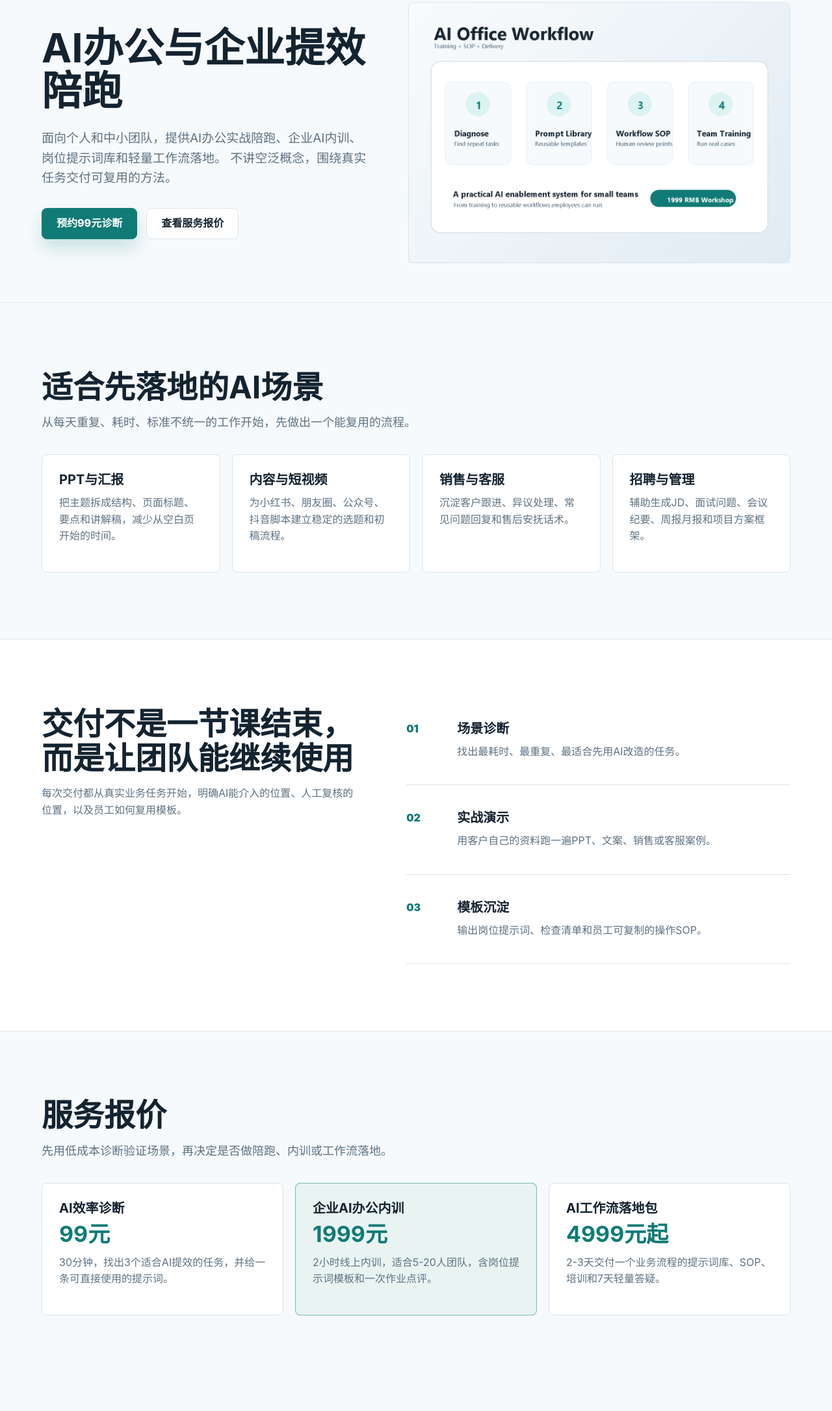
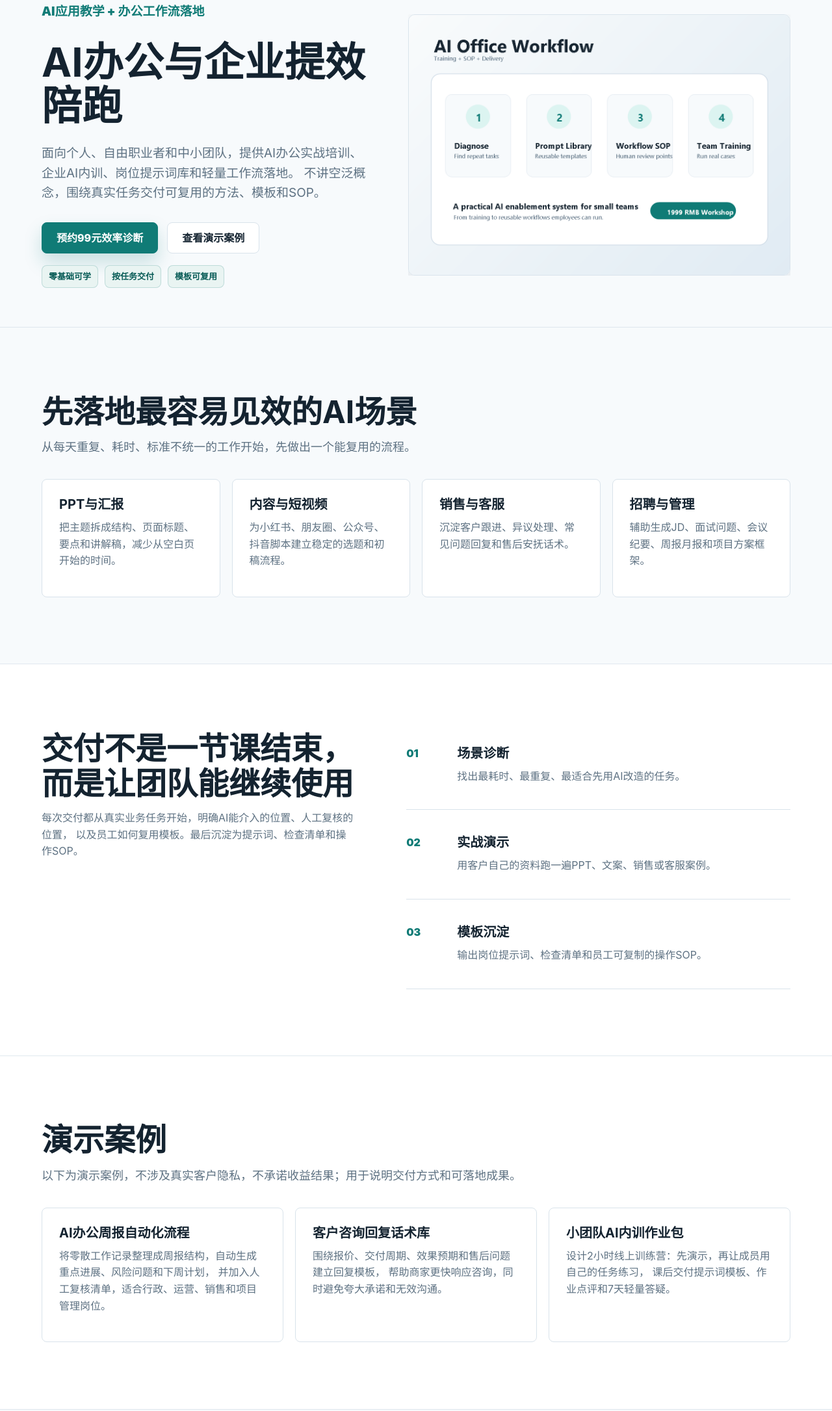
Before and after one commit to jienigoto/ai-office-training, a plain HTML site: page index.html in a window 1280 px wide. Shown: the part 158-2329 px from the top of the page at 65% size. Drawn offline with Linux system fonts and the light colour scheme.

Commit message:
Improve AI office landing page

```diff
--- a/index.html
+++ b/index.html
@@ -8,7 +8,7 @@
       name="description"
       content="面向个人和中小团队的AI办公培训、企业AI内训、提示词库和工作流落地服务。"
     />
-    <link rel="stylesheet" href="./styles.css?v=5" />
+    <link rel="stylesheet" href="./styles.css?v=6" />
   </head>
   <body>
     <header class="site-header">
@@ -18,7 +18,7 @@
       </a>
       <nav class="nav" aria-label="主导航">
         <a href="#services">服务</a>
-        <a href="#workflow">流程</a>
+        <a href="#cases">案例</a>
         <a href="#pricing">报价</a>
         <a href="#contact">咨询</a>
       </nav>
@@ -27,14 +27,20 @@
     <main id="top">
       <section class="hero">
         <div class="hero-copy">
+          <p class="eyebrow">AI应用教学 + 办公工作流落地</p>
           <h1>AI办公与企业提效陪跑</h1>
           <p>
-            面向个人和中小团队，提供AI办公实战陪跑、企业AI内训、岗位提示词库和轻量工作流落地。
-            不讲空泛概念，围绕真实任务交付可复用的方法。
+            面向个人、自由职业者和中小团队，提供AI办公实战培训、企业AI内训、岗位提示词库和轻量工作流落地。
+            不讲空泛概念，围绕真实任务交付可复用的方法、模板和SOP。
           </p>
           <div class="hero-actions">
-            <a class="button primary" href="#contact">预约99元诊断</a>
-            <a class="button secondary" href="#pricing">查看服务报价</a>
+            <a class="button primary" href="#contact">预约99元效率诊断</a>
+            <a class="button secondary" href="#cases">查看演示案例</a>
+          </div>
+          <div class="badge-row" aria-label="服务特点">
+            <span>零基础可学</span>
+            <span>按任务交付</span>
+            <span>模板可复用</span>
           </div>
         </div>
         <figure class="hero-visual">
@@ -44,7 +50,7 @@
 
       <section class="section" id="services">
         <div class="section-heading">
-          <h2>适合先落地的AI场景</h2>
+          <h2>先落地最容易见效的AI场景</h2>
           <p>从每天重复、耗时、标准不统一的工作开始，先做出一个能复用的流程。</p>
         </div>
         <div class="service-grid">
@@ -71,7 +77,8 @@
         <div>
           <h2>交付不是一节课结束，而是让团队能继续使用</h2>
           <p>
-            每次交付都从真实业务任务开始，明确AI能介入的位置、人工复核的位置，以及员工如何复用模板。
+            每次交付都从真实业务任务开始，明确AI能介入的位置、人工复核的位置，
+            以及员工如何复用模板。最后沉淀为提示词、检查清单和操作SOP。
           </p>
         </div>
         <ol class="steps">
@@ -99,6 +106,36 @@
         </ol>
       </section>
 
+      <section class="section case-strip" id="cases">
+        <div class="section-heading">
+          <h2>演示案例</h2>
+          <p>以下为演示案例，不涉及真实客户隐私，不承诺收益结果；用于说明交付方式和可落地成果。</p>
+        </div>
+        <div class="proof-grid">
+          <article>
+            <h3>AI办公周报自动化流程</h3>
+            <p>
+              将零散工作记录整理成周报结构，自动生成重点进展、风险问题和下周计划，
+              并加入人工复核清单，适合行政、运营、销售和项目管理岗位。
+            </p>
+          </article>
+          <article>
+            <h3>客户咨询回复话术库</h3>
+            <p>
+              围绕报价、交付周期、效果预期和售后问题建立回复模板，
+              帮助商家更快响应咨询，同时避免夸大承诺和无效沟通。
+            </p>
+          </article>
+          <article>
+            <h3>小团队AI内训作业包</h3>
+            <p>
+              设计2小时线上训练营：先演示，再让成员用自己的任务练习，
+              课后交付提示词模板、作业点评和7天轻量答疑。
+            </p>
+          </article>
+        </div>
+      </section>
+
       <section class="section" id="pricing">
         <div class="section-heading">
           <h2>服务报价</h2>
@@ -106,20 +143,32 @@
         </div>
         <div class="pricing">
           <article>
-            <h3>AI效率诊断</h3>
-            <strong>99元</strong>
-            <p>30分钟，找出3个适合AI提效的任务，并给一条可直接使用的提示词。</p>
+            <h3>基础版</h3>
+            <strong>199元</strong>
+            <p>适合个人或小商家，梳理1个AI办公场景，交付1套可直接使用的提示词模板。</p>
           </article>
           <article class="featured">
-            <h3>企业AI办公内训</h3>
-            <strong>1999元</strong>
-            <p>2小时线上内训，适合5-20人团队，含岗位提示词模板和一次作业点评。</p>
+            <h3>标准版</h3>
+            <strong>599元</strong>
+            <p>适合需要快速上手的团队，包含场景诊断、实战演示、模板交付和一次修改建议。</p>
           </article>
           <article>
-            <h3>AI工作流落地包</h3>
-            <strong>4999元起</strong>
-            <p>2-3天交付一个业务流程的提示词库、SOP、培训和7天轻量答疑。</p>
+            <h3>高级版</h3>
+            <strong>1999元</strong>
+            <p>适合企业AI办公内训或工作流落地，包含线上培训、岗位模板和7天轻量答疑。</p>
           </article>
+        </div>
+      </section>
+
+      <section class="section deliverables">
+        <div class="section-heading">
+          <h2>你最终会拿到什么</h2>
+          <p>所有交付都以能继续使用为标准，而不是只听一场课。</p>
+        </div>
+        <div class="proof-grid">
+          <article><h3>提示词模板</h3><p>按岗位和任务整理，能直接复制使用。</p></article>
+          <article><h3>操作SOP</h3><p>从输入资料到输出检查，步骤清晰。</p></article>
+          <article><h3>复核清单</h3><p>避免AI胡编、格式混乱和承诺过度。</p></article>
         </div>
       </section>
 
@@ -146,6 +195,6 @@
     <footer>
       <p>AI办公与企业提效陪跑 | 真实任务驱动的AI应用教学与轻交付</p>
     </footer>
-    <script src="./script.js?v=5"></script>
+    <script src="./script.js?v=6"></script>
   </body>
 </html>
--- a/styles.css
+++ b/styles.css
@@ -99,6 +99,13 @@ a {
   width: 100%;
 }
 
+.eyebrow {
+  margin-bottom: 10px;
+  color: var(--accent);
+  font-size: 15px;
+  font-weight: 900;
+}
+
 h1,
 h2,
 h3,
@@ -143,6 +150,23 @@ p {
   display: flex;
   flex-wrap: wrap;
   gap: 14px;
+}
+
+.badge-row {
+  display: flex;
+  flex-wrap: wrap;
+  gap: 10px;
+  margin-top: 18px;
+}
+
+.badge-row span {
+  padding: 6px 10px;
+  border: 1px solid rgba(16, 123, 118, 0.2);
+  border-radius: 8px;
+  background: var(--soft);
+  color: var(--accent-strong);
+  font-size: 13px;
+  font-weight: 800;
 }
 
 .button {
@@ -220,12 +244,28 @@ p {
 }
 
 .service-grid article,
+.proof-grid article,
 .pricing article,
 .contact-card {
   background: var(--paper);
   border: 1px solid var(--line);
   border-radius: 8px;
   padding: 26px;
+}
+
+.case-strip,
+.deliverables {
+  background: #fff;
+}
+
+.proof-grid {
+  display: grid;
+  grid-template-columns: repeat(3, minmax(0, 1fr));
+  gap: 18px;
+}
+
+.proof-grid article {
+  min-height: 180px;
 }
 
 .split {
@@ -340,6 +380,7 @@ footer p {
   }
 
   .service-grid,
+  .proof-grid,
   .pricing {
     grid-template-columns: repeat(2, minmax(0, 1fr));
   }
@@ -383,6 +424,7 @@ footer p {
   }
 
   .service-grid,
+  .proof-grid,
   .pricing {
     grid-template-columns: 1fr;
   }
```
